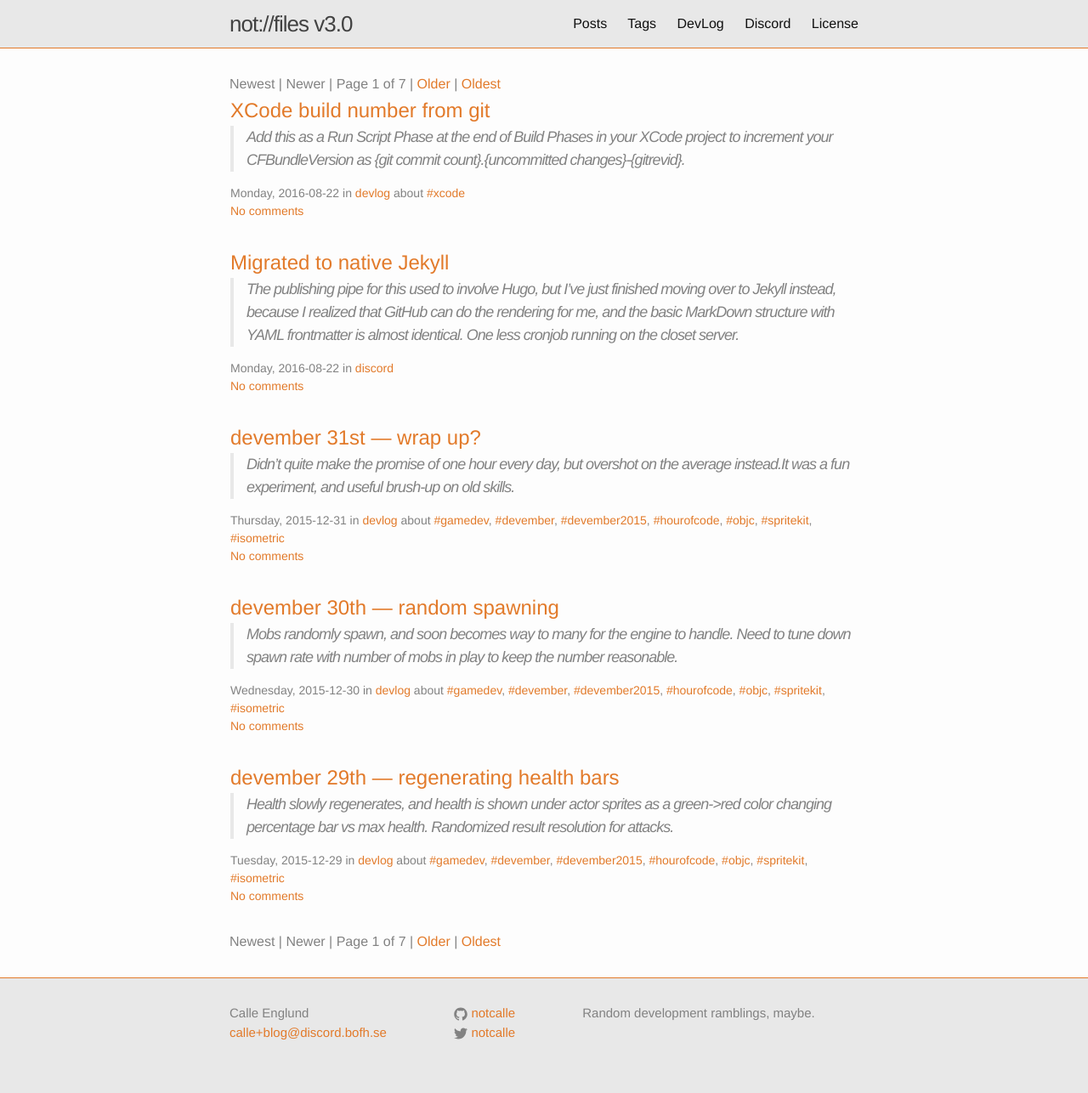
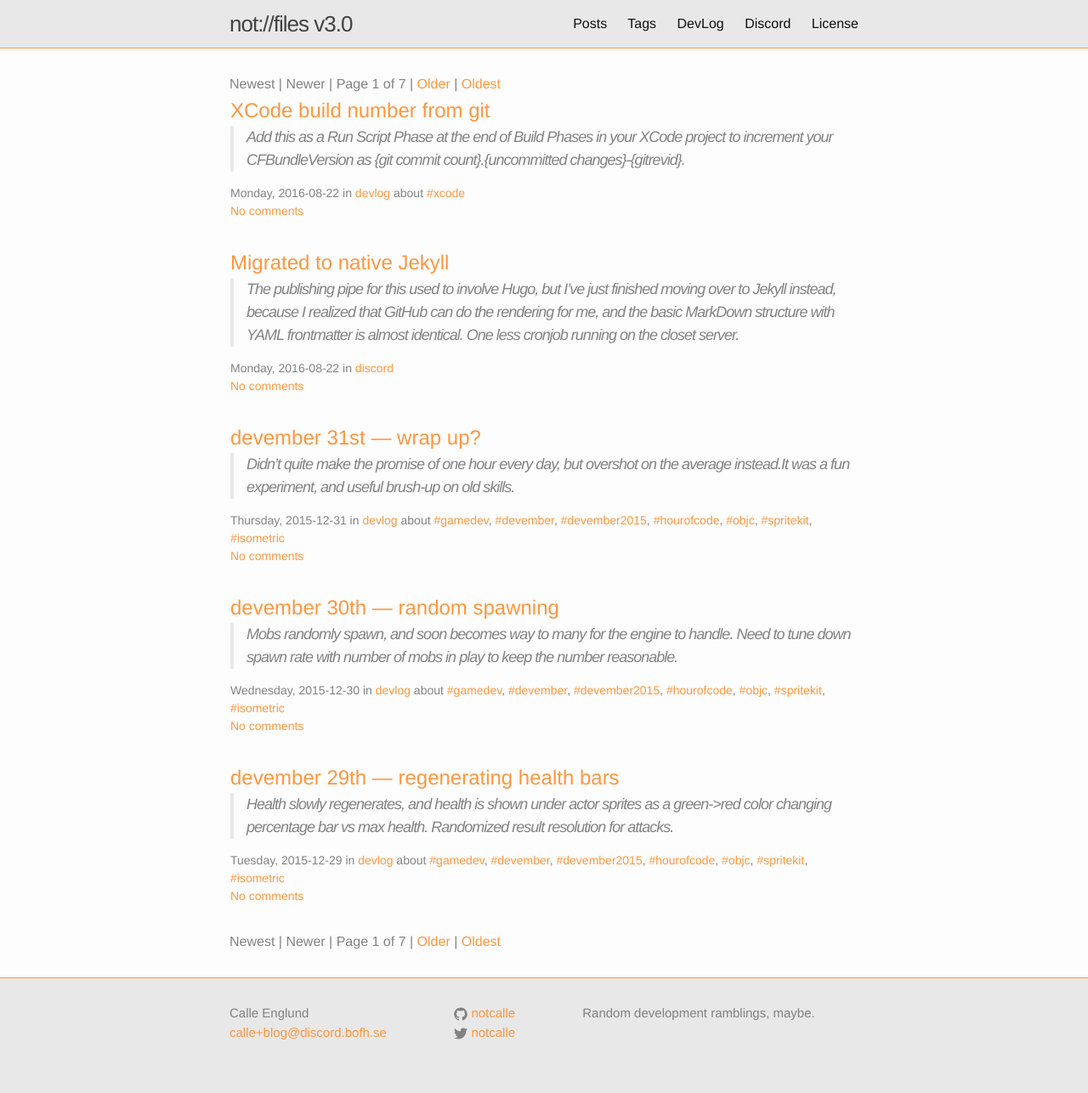
Before and after one commit to notCalle/notcalle.github.io, a Jekyll site: the page built from posts/index.html, in a window 1280 px wide. Shown: the whole page at 85% size. Built offline with Jekyll 4.4.1, drawn with Linux system fonts in a browser that asks for light colours; the list of posts is cut into pages by our own code; comment, search, counter and statistics services are not loaded.

Commit message:
Copic Pumpkin Orange

```diff
--- a/css/main.scss
+++ b/css/main.scss
@@ -16,8 +16,8 @@ $spacing-unit:     30px;
 
 $text-color:       #111;
 $background-color: #fdfdfd;
-$brand-color:      #e27a2a;
-
+//$brand-color:      #e27a2a;
+$brand-color:      #ff963e;
 $grey-color:       #828282;
 $grey-color-light: lighten($grey-color, 40%);
 $grey-color-dark:  darken($grey-color, 25%);
```
